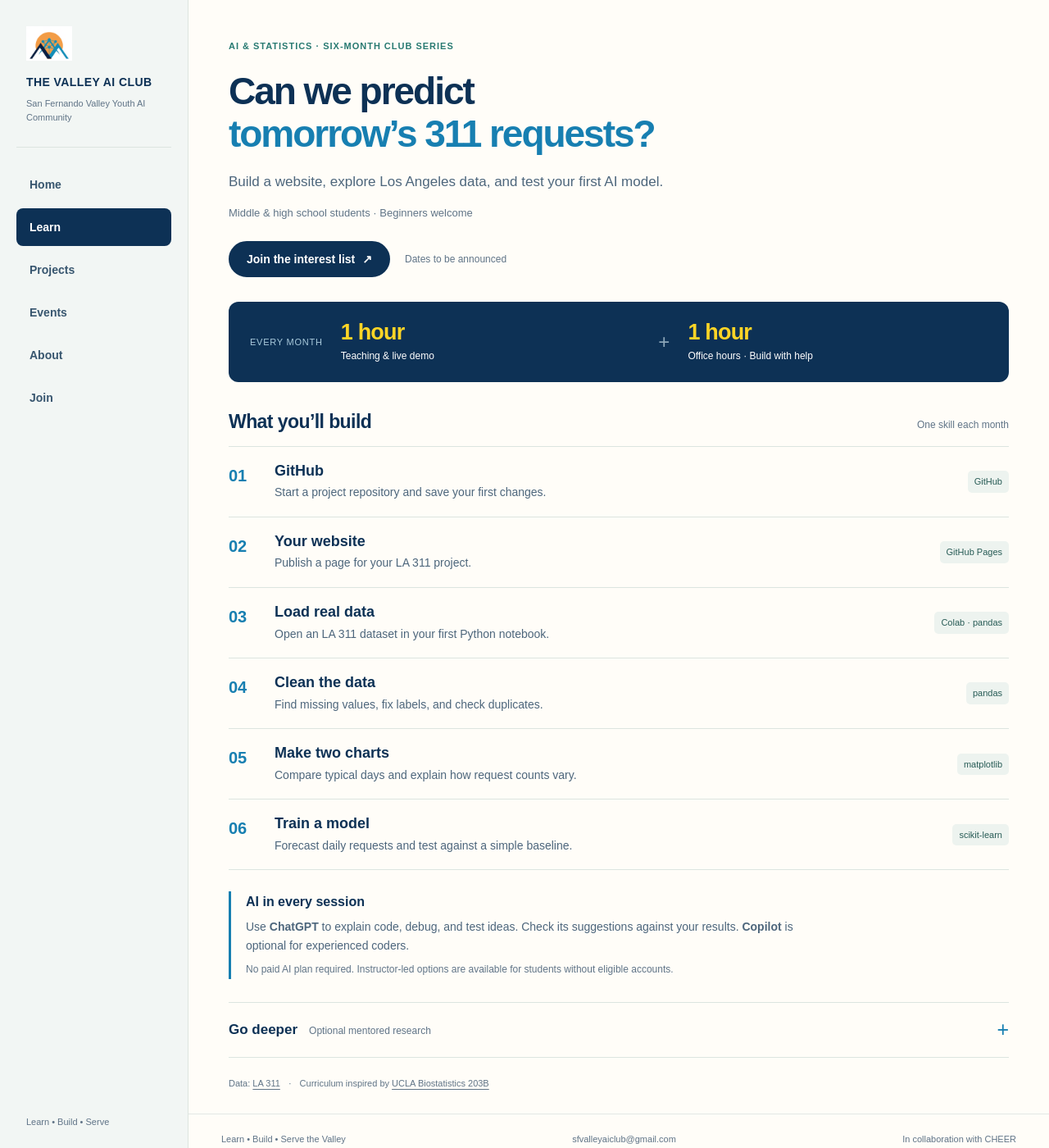
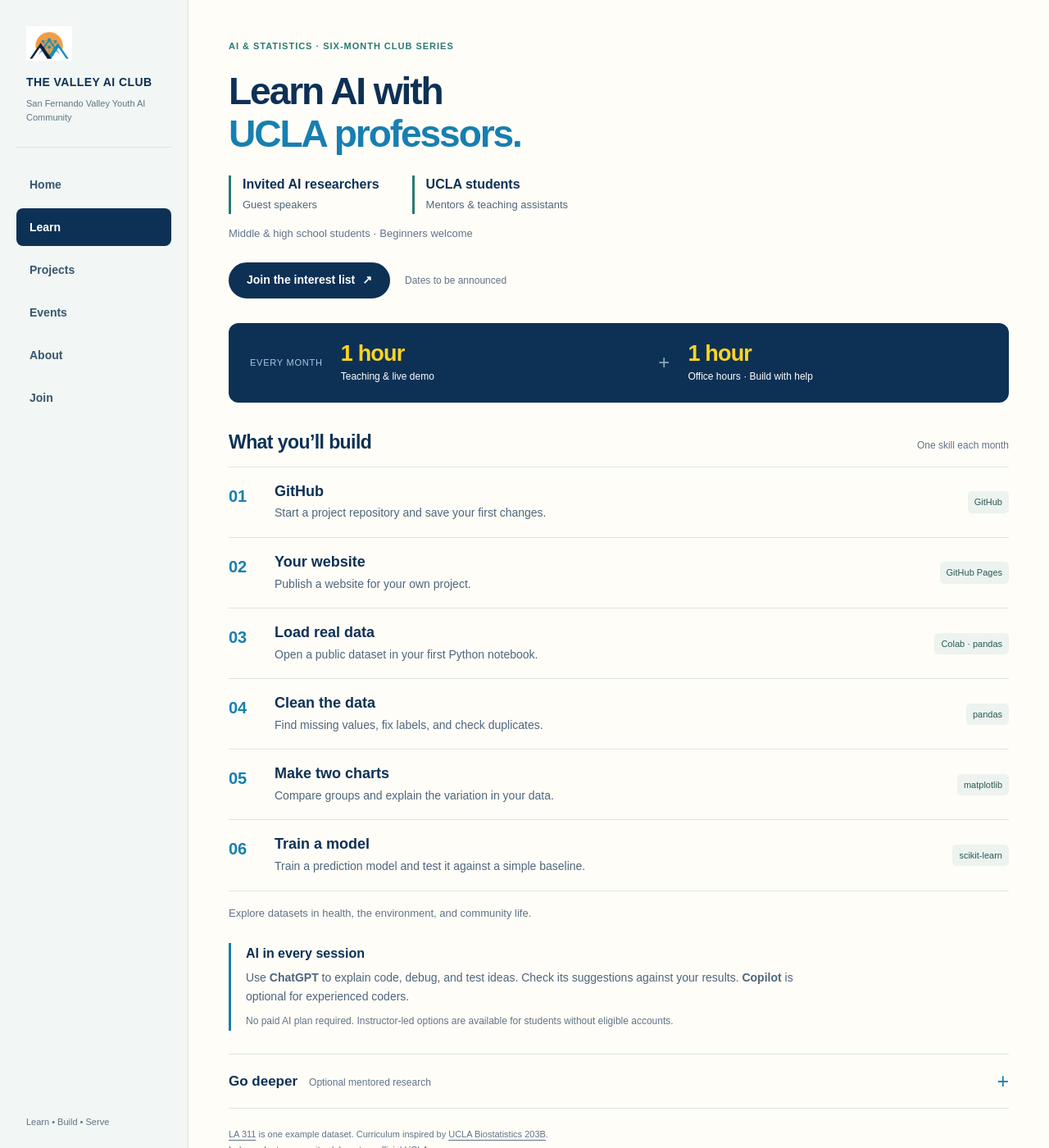
Before and after one commit to valley-ai-club/valley-ai-club.github.io, a Jekyll site: the page built from learn.html, in a window 1280 px wide and 1400 px high. Shown: the whole window at 82% size. Built offline with Jekyll 4.4.1, drawn with Linux system fonts in a browser that asks for light colours; some of the changed text lies outside the part shown.

Commit message:
Highlight UCLA professors and student mentorship

```diff
--- a/_data/syllabus.yml
+++ b/_data/syllabus.yml
@@ -3,22 +3,22 @@
     output: Start a project repository and save your first changes.
     tools: GitHub
   - title: Your website
-    output: Publish a page for your LA 311 project.
+    output: Publish a website for your own project.
     tools: GitHub Pages
   - title: Load real data
-    output: Open an LA 311 dataset in your first Python notebook.
+    output: Open a public dataset in your first Python notebook.
     tools: Colab · pandas
   - title: Clean the data
     output: Find missing values, fix labels, and check duplicates.
     tools: pandas
   - title: Make two charts
-    output: Compare typical days and explain how request counts vary.
+    output: Compare groups and explain the variation in your data.
     tools: matplotlib
   - title: Train a model
-    output: Forecast daily requests and test against a simple baseline.
+    output: Train a prediction model and test it against a simple baseline.
     tools: scikit-learn
 
 research_questions:
-  - Are rainy days followed by more flooding or tree-related reports?
-  - Do recorded case-closure patterns differ by submission weekday?
-  - Can a model beat “the same weekday last week” at forecasting requests?
+  - Can weather and past measurements help predict air quality?
+  - How do patterns in public health data vary across places or over time?
+  - Which patterns in local service requests hold across neighborhoods?
--- a/assets/layout.css
+++ b/assets/layout.css
@@ -91,13 +91,16 @@
 .welcome-series .text-link,.series-event-callout .text-link{display:inline-block;font-size:14px;line-height:1.6}
 .series-event-callout{padding:28px;margin-bottom:36px;border:1px solid #dce5e0;border-left:5px solid #287a72;border-radius:16px;background:#f2f6f4}
 .series-event-callout .series-date-note{font-size:13px;margin-bottom:0;color:#607487}
-/* A focused course page: one question, one format, six short steps. */
+/* A focused course page: instructors, meeting format, and six short steps. */
 .learn-page{max-width:1040px;margin:0 auto;padding:48px 44px 28px}
 .learn-hero{padding-bottom:30px}
 .learn-eyebrow{color:#287a72;font-size:11px;font-weight:700;letter-spacing:.09em;text-transform:uppercase;margin-bottom:20px}
 .club-site .learn-hero h1{font-size:clamp(32px,3.6vw,48px);font-weight:700;line-height:1.14;letter-spacing:-.045em;max-width:760px}
 .learn-hero h1 em{display:inline;color:#177fb1;font-style:normal}
-.learn-intro{font-size:17px;line-height:1.65;color:#4d667c;margin-top:18px;max-width:580px}
+.learn-people{display:flex;flex-wrap:wrap;gap:16px 40px;margin-top:24px}
+.learn-people>div{border-left:3px solid #287a72;padding-left:14px}
+.learn-people dt{font-size:16px;font-weight:700;color:#0d3155;line-height:1.4}
+.learn-people dd{font-size:13px;line-height:1.6;color:#4d667c;margin-top:4px}
 .learn-audience{font-size:13px;color:#607487;margin-top:14px;line-height:1.6}
 .learn-signup{display:flex;align-items:center;gap:18px;flex-wrap:wrap;margin-top:24px}
 .learn-signup .button{min-height:44px;font-size:14px;padding:0 20px}
@@ -118,6 +121,7 @@
 .learn-month h3{font-size:18px;font-weight:700;color:#0d3155;line-height:1.3}
 .learn-month p{font-size:14px;color:#4d667c;line-height:1.55;margin-top:4px}
 .learn-tool{font-size:11px;color:#285c56;background:#edf3ef;border-radius:5px;padding:5px 8px;white-space:nowrap}
+.learn-datasets{font-size:13px;line-height:1.65;color:#607487;margin-top:16px}
 .learn-ai{margin-top:26px;border-left:3px solid #177fb1;padding:2px 0 2px 18px}
 .learn-ai h2{font-size:16px;line-height:1.4;font-weight:700;color:#0d3155}
 .learn-ai p{font-size:14px;line-height:1.65;color:#4d667c;margin-top:7px;max-width:710px}
--- a/events.html
+++ b/events.html
@@ -13,8 +13,8 @@
 <section class="section-shell events-page">
   <div class="series-event-callout">
     <p class="section-kicker">Planned monthly series</p>
-    <h2>AI &amp; statistics with LA 311 data</h2>
-    <p>Six monthly meetings. Each includes 1 hour of teaching + 1 hour of hands-on office hours.</p>
+    <h2>AI &amp; statistics with UCLA professors</h2>
+    <p>Invited AI researchers. UCLA student mentors and TAs.<br>Monthly: 1 hour teaching + 1 hour hands-on office hours.</p>
     <a class="text-link" href="{{ '/learn/' | relative_url }}">See the six-month syllabus <span aria-hidden="true">&#8594;</span></a>
     <p class="series-date-note">Dates and meeting details will be announced.</p>
   </div>
--- a/index.html
+++ b/index.html
@@ -5,12 +5,12 @@
 <section class="welcome-page" id="main" aria-labelledby="welcome-heading">
   <p class="welcome-kicker">San Fernando Valley Youth AI Community</p>
   <h1 id="welcome-heading">Learn. Build.<br><em>Serve the Valley.</em></h1>
-  <p class="welcome-copy">The Valley AI Club is a youth-led community for students in grades 6–12 to explore AI, build useful projects, and support our local community, with guidance from college mentors.</p>
+  <p class="welcome-copy">The Valley AI Club is a youth-led community for students in grades 6–12 to explore AI, build useful projects, and support our local community, with guidance from UCLA professors and student mentors.</p>
   <p class="welcome-note">No experience required. Curiosity is enough.</p>
   <div class="welcome-series">
     <p class="section-kicker">New six-month skills series</p>
-    <h2>Build an LA 311 data project.</h2>
-    <p>GitHub → website → data → charts → your first AI model.<br>Monthly: 1 hour teaching + 1 hour office hours.</p>
+    <h2>Learn AI with UCLA professors.</h2>
+    <p>Invited AI researchers as guest speakers.<br>UCLA students as mentors and teaching assistants.</p>
     <a class="text-link" href="{{ '/learn/' | relative_url }}">Explore the monthly plan <span aria-hidden="true">&#8594;</span></a>
   </div>
 </section>
--- a/learn.html
+++ b/learn.html
@@ -2,13 +2,16 @@
 layout: default
 title: Learn
 permalink: /learn/
-description: Six monthly sessions in GitHub, websites, Python, statistics, and AI. Build an LA 311 project with one hour of teaching and one hour of office hours each month.
+description: Learn AI and statistics with UCLA professors, invited AI researchers, and UCLA student mentors and teaching assistants. Six monthly workshops for middle and high school students.
 ---
 <div class="learn-page" id="main">
   <section class="learn-hero" aria-labelledby="learn-heading">
     <p class="learn-eyebrow">AI &amp; statistics · Six-month club series</p>
-    <h1 id="learn-heading">Can we predict<br><em>tomorrow’s 311 requests?</em></h1>
-    <p class="learn-intro">Build a website, explore Los Angeles data, and test your first AI model.</p>
+    <h1 id="learn-heading">Learn AI with<br><em>UCLA professors.</em></h1>
+    <dl class="learn-people" aria-label="Speakers and support">
+      <div><dt>Invited AI researchers</dt><dd>Guest speakers</dd></div>
+      <div><dt>UCLA students</dt><dd>Mentors &amp; teaching assistants</dd></div>
+    </dl>
     <p class="learn-audience">Middle &amp; high school students · Beginners welcome</p>
     <div class="learn-signup">
       <a class="button" href="{{ site.interest_form }}" target="_blank" rel="noreferrer">Join the interest list <span aria-hidden="true">&#8599;</span></a>
@@ -40,6 +43,7 @@
       </li>
       {% endfor %}
     </ol>
+    <p class="learn-datasets">Explore datasets in health, the environment, and community life.</p>
   </section>
 
   <aside class="learn-ai" aria-labelledby="ai-heading">
@@ -57,9 +61,8 @@
         {% endfor %}
       </ul>
       <p>Extend your project into a research brief or poster. A potential paper requires further work with a mentor.</p>
-      <p class="learn-data-note">Requests measure reports, not every community need. Recorded closure does not always mean completed service.</p>
     </div>
   </details>
 
-  <p class="learn-sources">Data: <a href="https://data.lacity.org/City-Infrastructure-Service-Requests/MyLA311-Cases-2026/2cy6-i7zn/about_data">LA 311</a> <span aria-hidden="true">·</span> Curriculum inspired by <a href="https://github.com/ucla-biostat-203b/2026winter">UCLA Biostatistics 203B</a></p>
+  <p class="learn-sources"><a href="https://data.lacity.org/City-Infrastructure-Service-Requests/MyLA311-Cases-2026/2cy6-i7zn/about_data">LA 311</a> is one example dataset. Curriculum inspired by <a href="https://github.com/ucla-biostat-203b/2026winter">UCLA Biostatistics 203B</a>.<br>Independent community club; not an official UCLA program.</p>
 </div>
```
Also changed, not shown: README.md.
